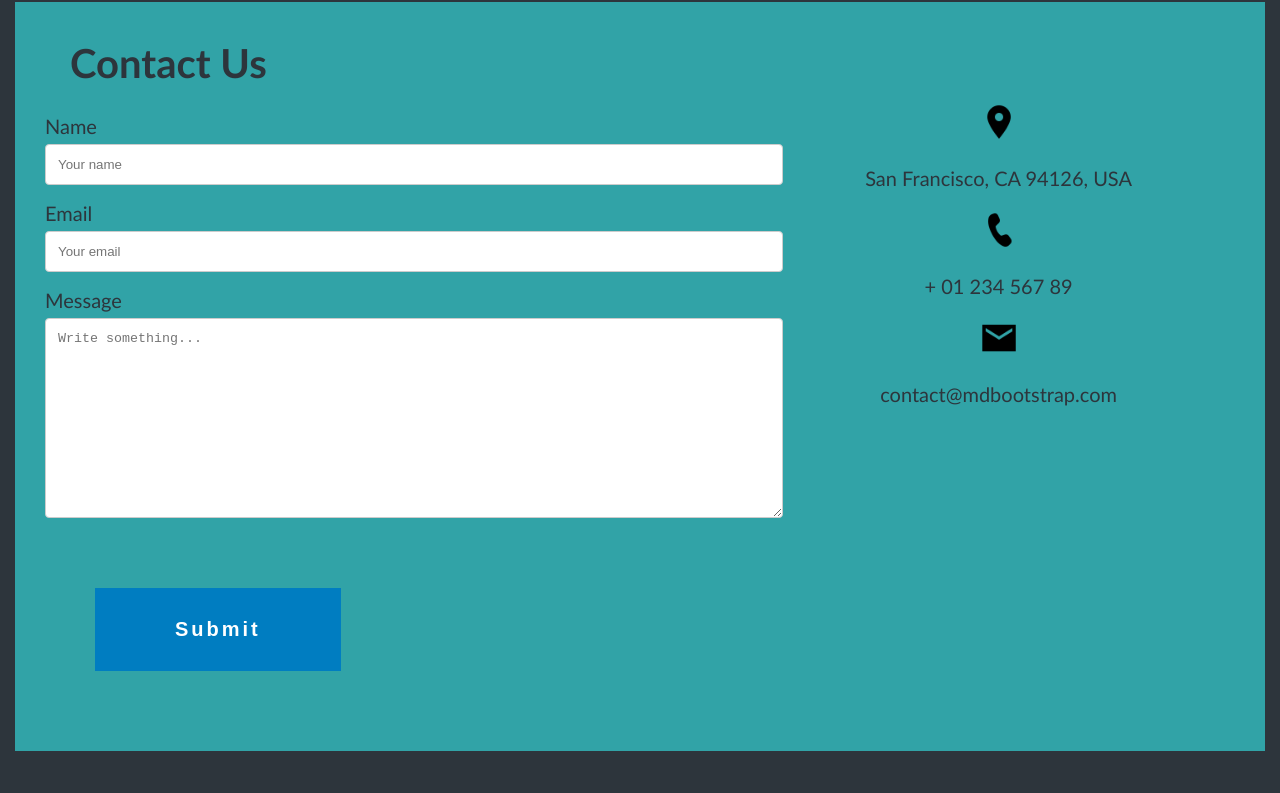
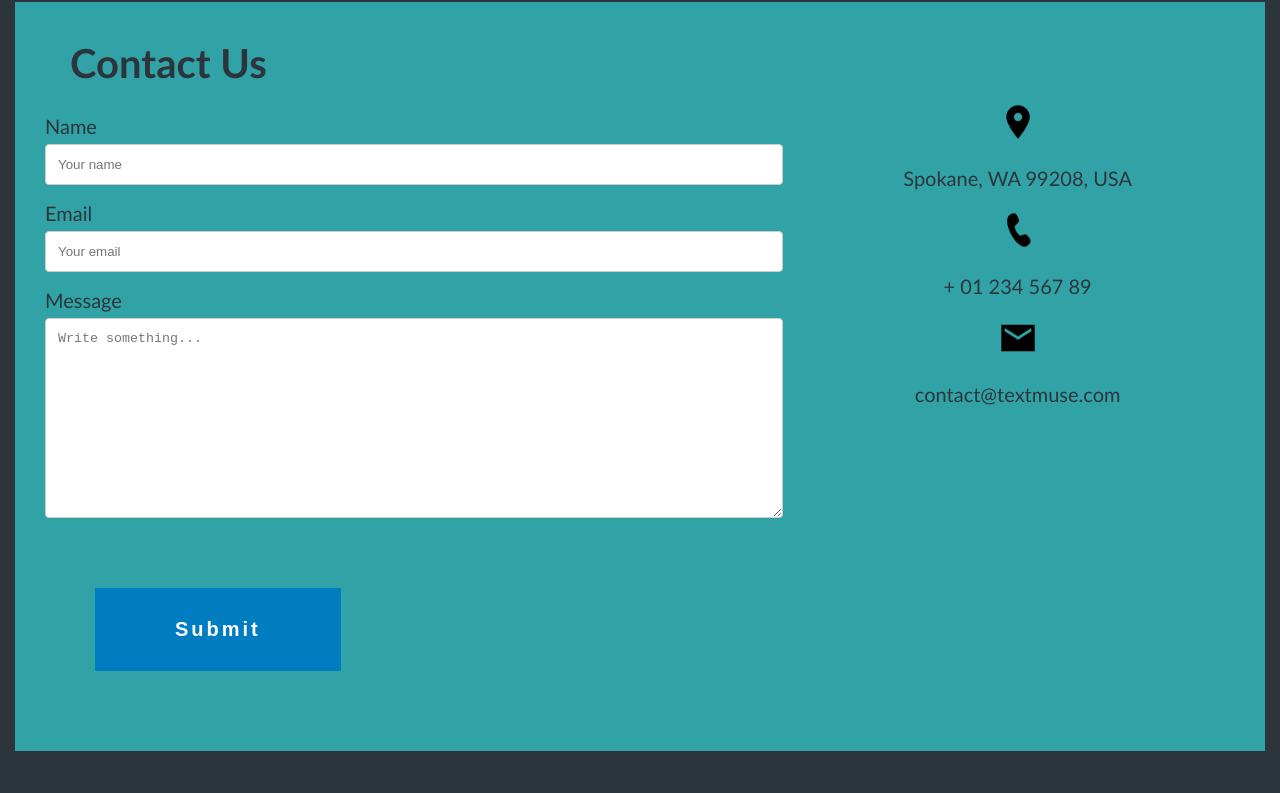
Before and after one commit to rlsoderberg/rlsoderberg.github.io, a plain HTML site: page index.html in a window 1280 px wide. Shown: the part 2079-2872 px from the top of the page. Drawn offline with Linux system fonts and the light colour scheme.

Commit message:
Update index.html

```diff
--- a/index.html
+++ b/index.html
@@ -129,7 +129,7 @@
         <ul class="contact-info-list">
             <li>
                 <img src="marker.png" class="info-list-icon">
-                <p class="listtext">San Francisco, CA 94126, USA</p>
+                <p class="listtext">Spokane, WA 99208, USA</p>
             </li>
 
             <li>
@@ -139,7 +139,7 @@
 
             <li>
                 <img src="envelope.png" class="info-list-icon">
-                <p class="listtext">contact@mdbootstrap.com</p>
+                <p class="listtext">contact@textmuse.com</p>
             </li>
         </ul>
     </div>
```
